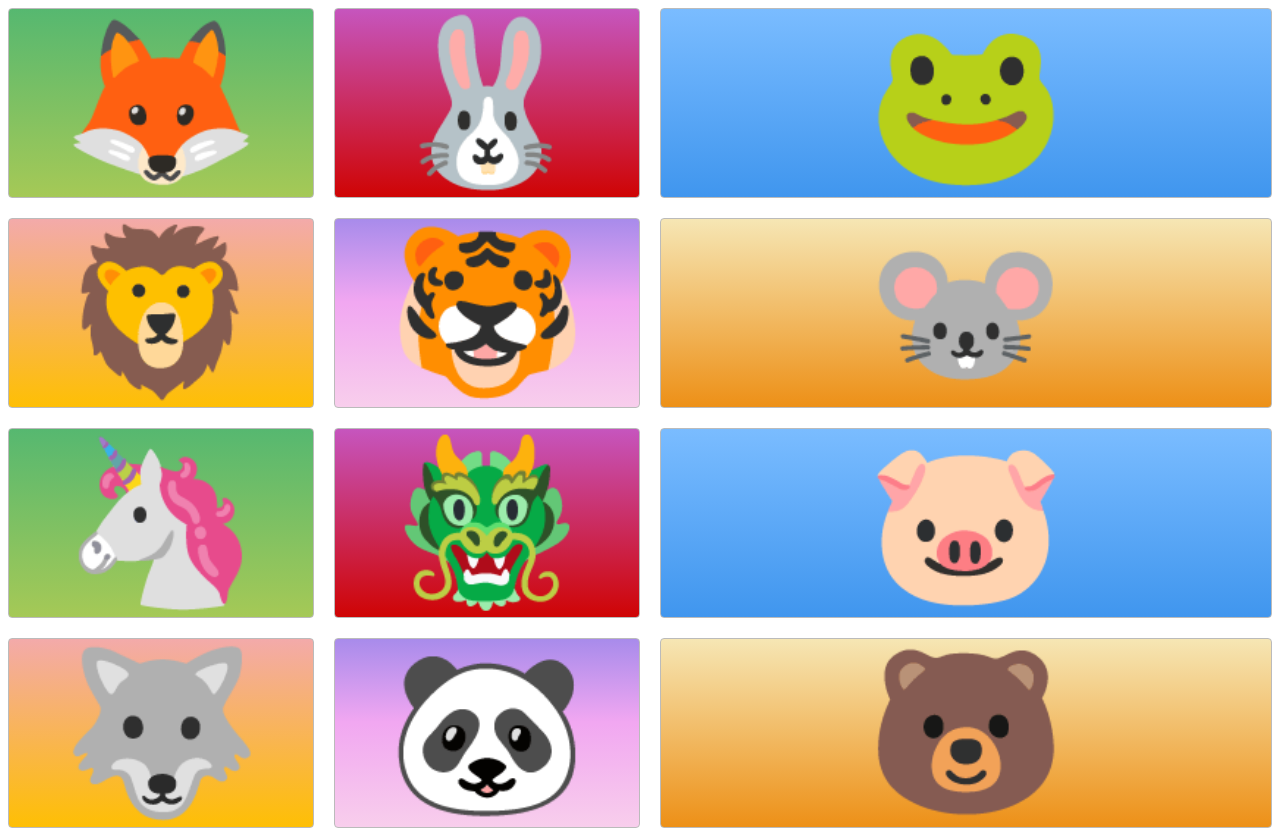
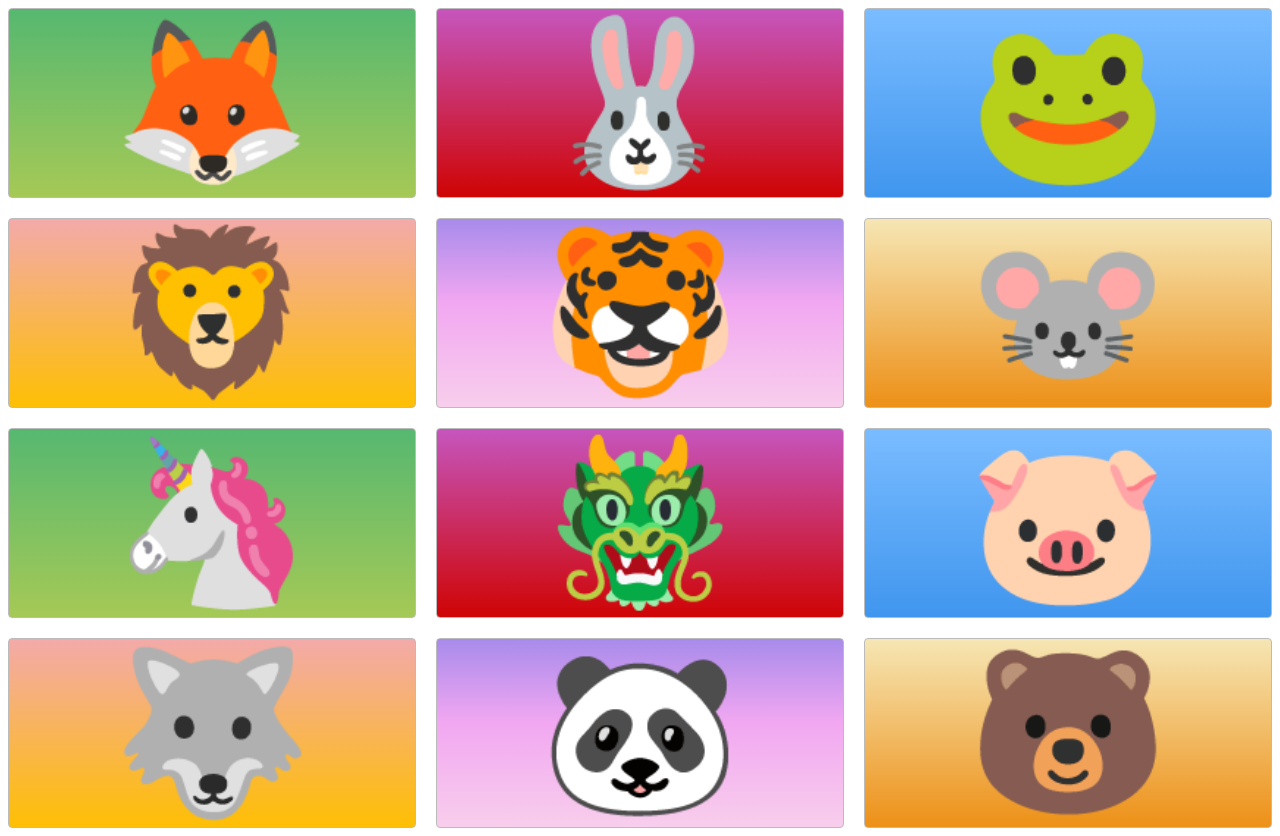
Before and after one commit to vamisola/back-to-basic-front-end, a plain HTML site: page CSS Grid/index.html in a window 1280 px wide. Drawn offline with Linux system fonts and the light colour scheme.

Commit message:
add grid-template-rows code sample

```diff
--- a/CSS Grid/style.css
+++ b/CSS Grid/style.css
@@ -1,11 +1,12 @@
 .container {
     display: grid;
-    grid-template-columns: 1fr 1fr 2fr;
+    grid-template-columns: repeat(3, 1fr);
     grid-gap: 20px;
+    grid-template-rows: 1fr;
 }
 .zone {
     cursor: pointer;
-    display: inline-block;
+    /* display: inline-block; */
     text-align: center;
     font-size: 10em;
     border-radius: 4px;
```
